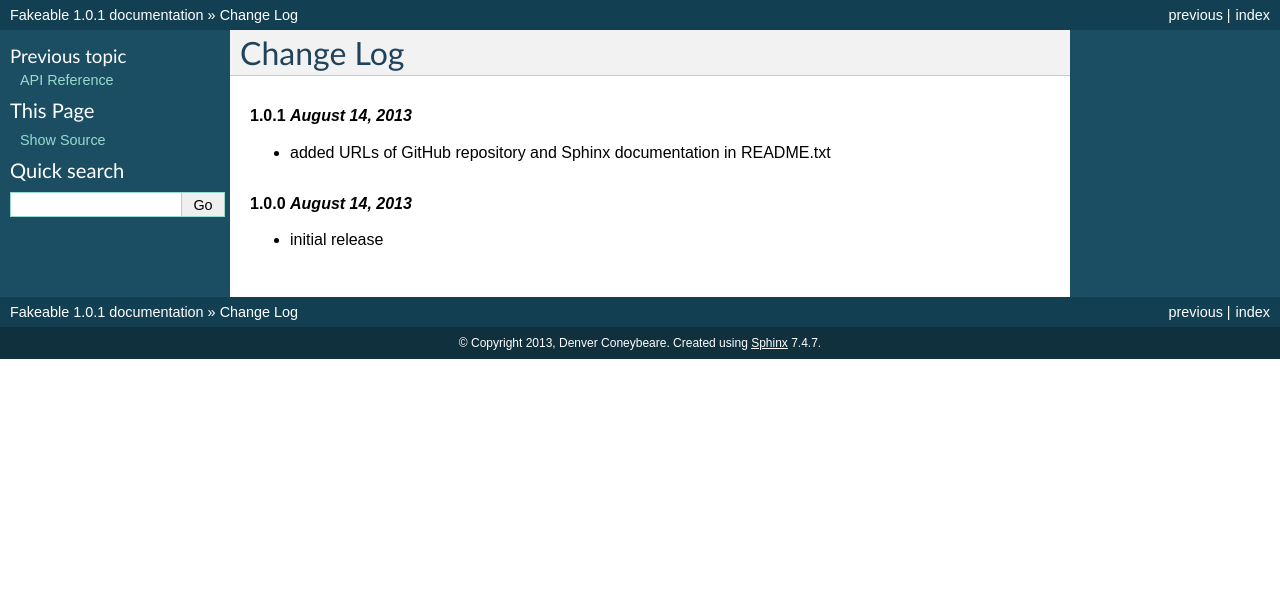
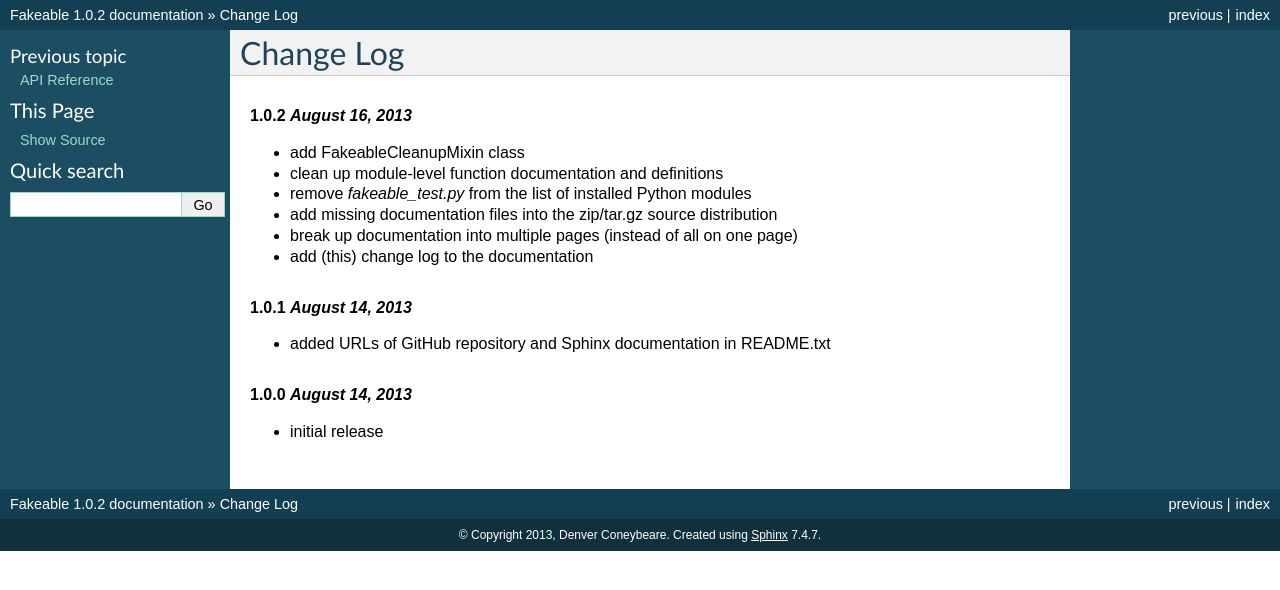
Before and after one commit to sleepydragonsw/fakeable, a Sphinx documentation site: the page built from doc/changelog.rst, in a window 1280 px wide. Shown: the top 590 px of the page. Built offline with Sphinx 7.4.7, drawn with Linux system fonts in a browser that asks for light colours.

Commit message:
bump version to 1.0.2

```diff
--- a/VERSION.txt
+++ b/VERSION.txt
@@ -1 +1 @@
-1.0.1
+1.0.2
--- a/doc/changelog.rst
+++ b/doc/changelog.rst
@@ -1,5 +1,14 @@
 Change Log
 ==========
+
+.. rubric:: 1.0.2 *August 16, 2013*
+
+- add FakeableCleanupMixin class
+- clean up module-level function documentation and definitions
+- remove *fakeable_test.py* from the list of installed Python modules
+- add missing documentation files into the zip/tar.gz source distribution
+- break up documentation into multiple pages (instead of all on one page)
+- add (this) change log to the documentation
 
 .. rubric:: 1.0.1 *August 14, 2013*
 
```
